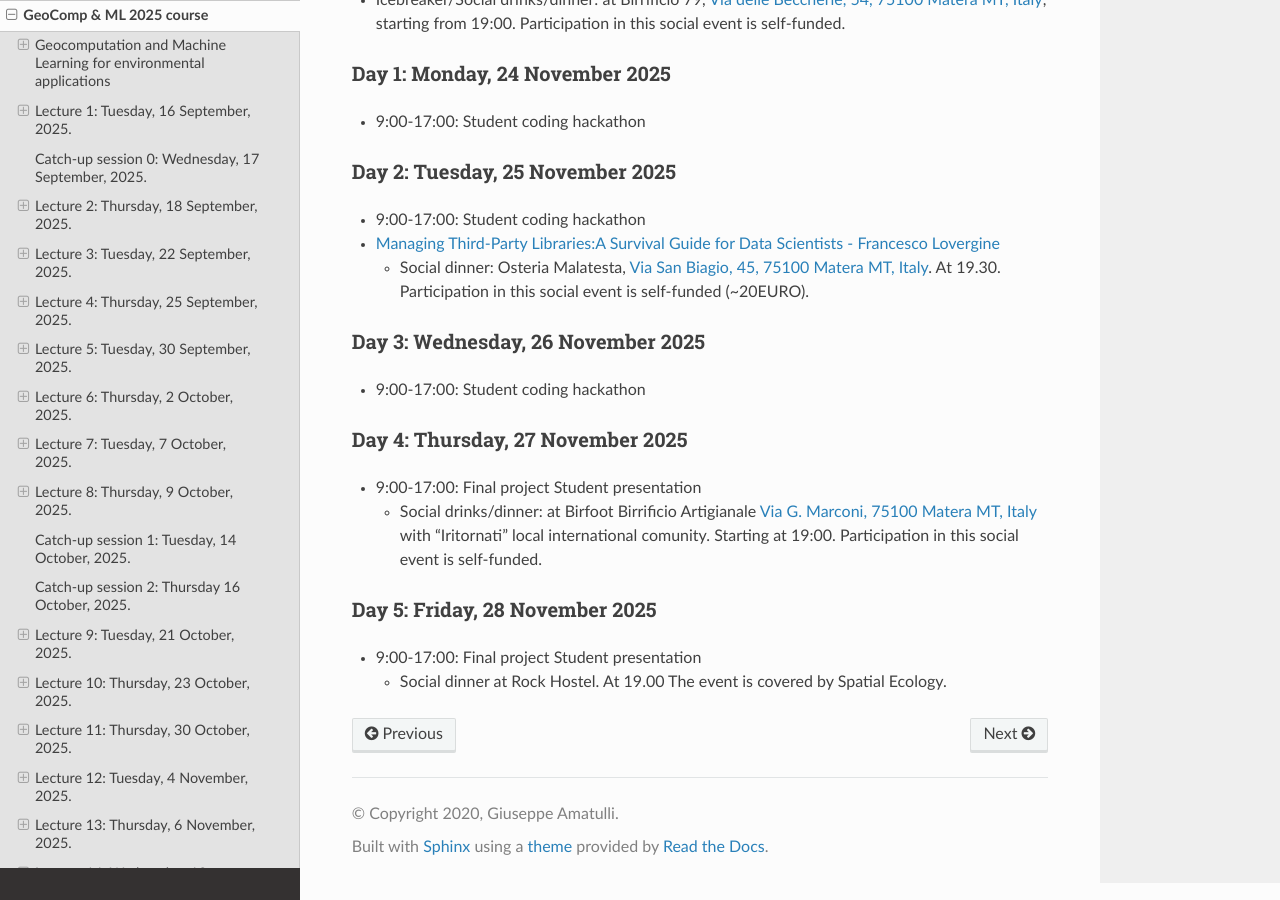
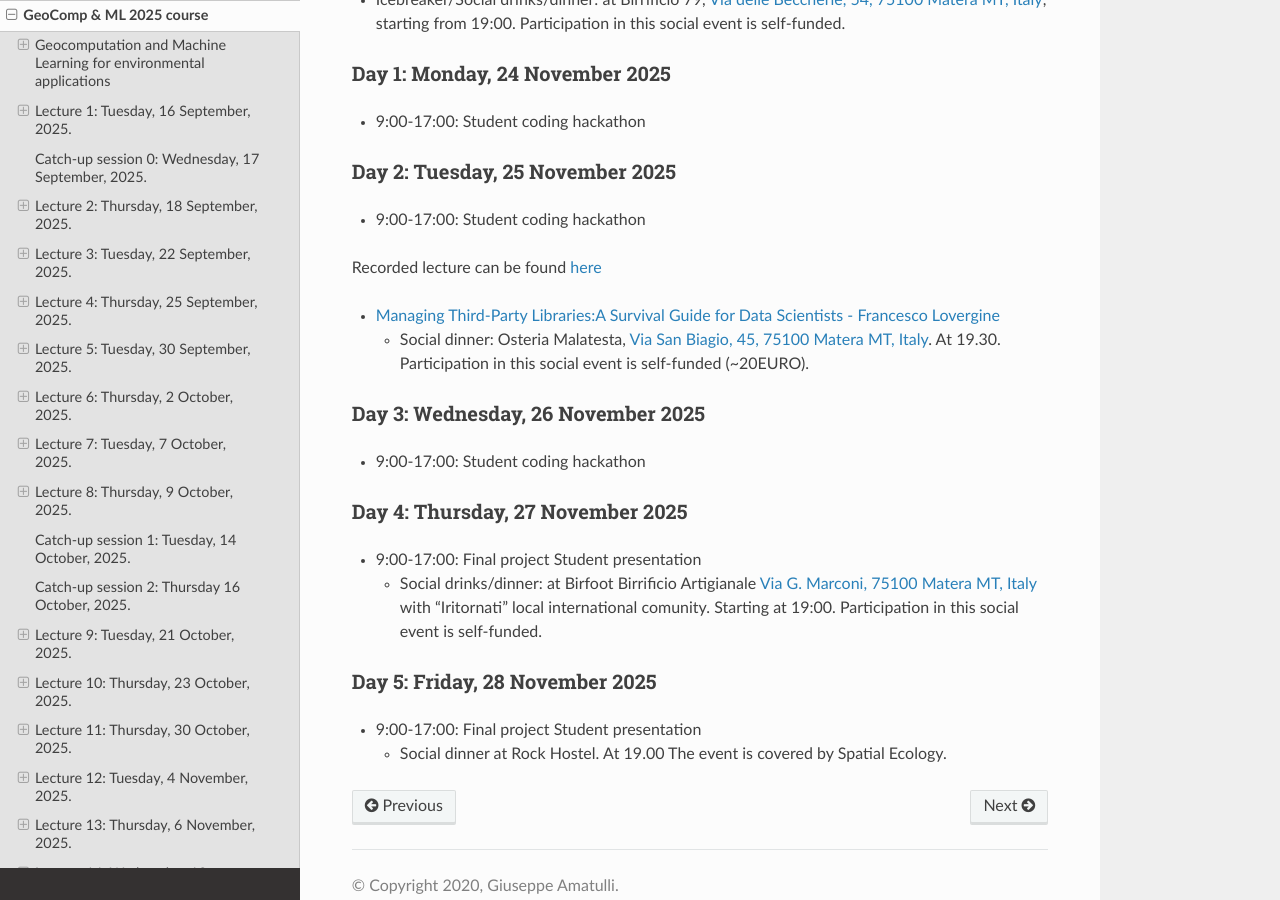
Before and after one commit to selvaje/SE_docs, a Sphinx documentation site: the page built from source/COURSESAROUNDTHEWORLD/course_geocomp_ml_09-11_2025.md, in a window 1280 px wide and 900 px high, scrolled down 15992 px. Built offline with Sphinx 7.4.7 and the Read the Docs theme 3.1.0, drawn with Linux system fonts in a browser that asks for light colours; pages that are not in the unit, such as notebooks, are missing from menus.

Commit message:
general pull

```diff
--- a/source/COURSESAROUNDTHEWORLD/course_geocomp_ml_09-11_2025.md
+++ b/source/COURSESAROUNDTHEWORLD/course_geocomp_ml_09-11_2025.md
@@ -645,6 +645,8 @@ Discussion papers:
 
 * 9:00-17:00: Student coding hackathon
 
+Recorded lecture can be found [here](https://yale.zoom.us/rec/share/m9A0opEpK1ka2okn1O196Tn5Xuo1QDrDO2dl-hvPtIeTSPil6oE9ucFmU9HfXQe7.y2s_5RJ8-9R6hj3D)
+
 * [Managing Third-Party Libraries:A Survival Guide for Data Scientists - Francesco Lovergine](http://spatial-ecology.net/docs/source/lectures/lect_20252511_dependency_management_in_data_science.pdf)
 
   * Social dinner: Osteria Malatesta, [Via San Biagio, 45, 75100 Matera MT, Italy](https://maps.app.goo.gl/fFf18j9v6WqaP6fHA). At 19.30. Participation in this social event is self-funded (~20EURO).
```
Also changed, not shown: 4 other files.
